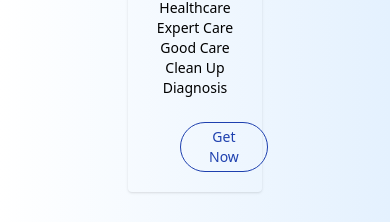
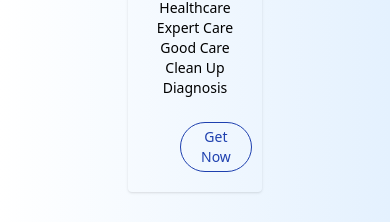
Before and after one commit to Frankcaleb/Hospital, a React (Create React App) app in the folder hospital-app/: page / in a window 390 px wide. Shown: the part 3679-3901 px from the top of the page. Built offline with nearby package versions, Linux system fonts and the light colour scheme.

Commit message:
Update plans.jsx

```diff
--- a/hospital-app/src/components/plans.jsx
+++ b/hospital-app/src/components/plans.jsx
@@ -49,7 +49,7 @@ function Plans() {
                         <li className='md:py-1'>Clean Up</li>
                         <li className='md:py-1'>Diagnosis</li>
                     </ul>
-                    <button className='hover:ease-in-out hover:bg-blue-800 hover:text-white hover:font-semibold border rounded-full border-blue-800 text-blue-800 px-7 py-1 text-sm text-center mx-11 mt-3 mb-3'>Get Now</button>
+                    <button className='hover:ease-in-out hover:bg-blue-800 hover:text-white hover:font-semibold border rounded-full border-blue-800 text-blue-800 px-5 md:px-7 py-1 text-sm text-center mx-11 mt-3 mb-3'>Get Now</button>
                 </div>
                 <div className='hover:ease-in-out hover:shadow-2xl mx-16 text-center md:text-left md:mx-0 md:bg-white p-2 md:mr-5 rounded shadow'>
                     <p className='font-semibold text-sm mx-3'>Health Spot</p>
```
